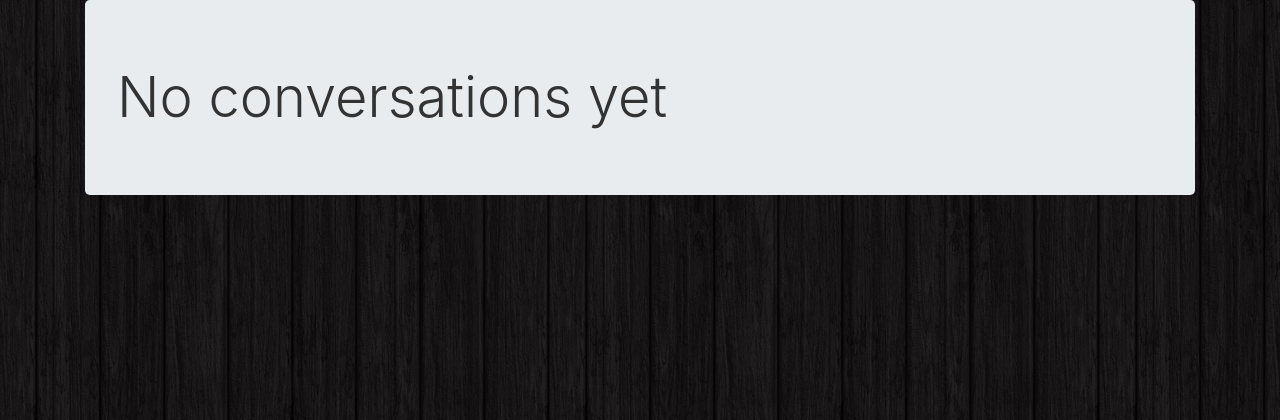
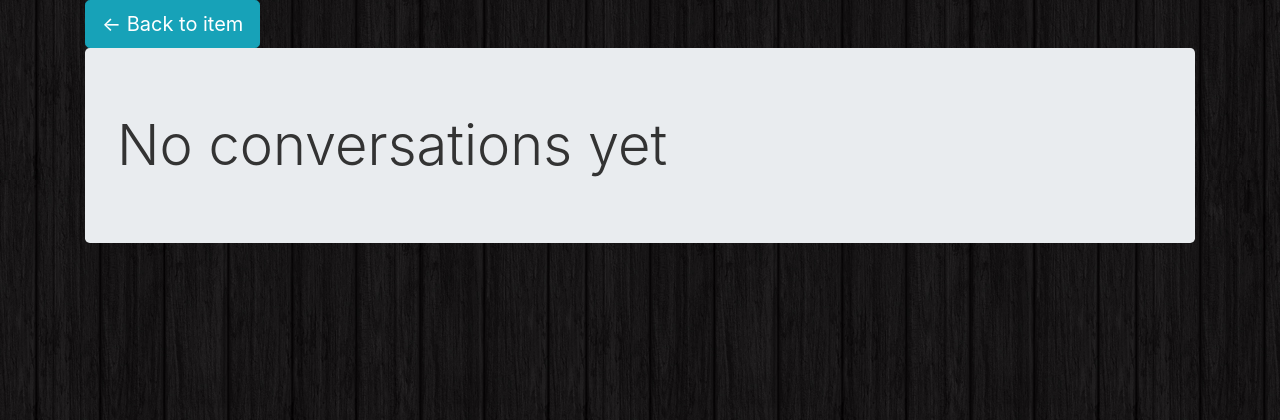
Before and after one commit to jonahweissman/cs3240-textbook-swap, a Django app: template marketplace/templates/marketplace/conversation_list.html in a window 1280 px wide. Shown: the part 70-490 px from the top of the page. Run offline with Django 3.2, Linux system fonts and the light colour scheme; the template is opened without the code that fills it, so the values that code supplies are empty; some libraries are stand-ins or nearby versions.

Commit message:
Add button to return to item from conversation

```diff
--- a/marketplace/templates/marketplace/conversation_list.html
+++ b/marketplace/templates/marketplace/conversation_list.html
@@ -1,6 +1,9 @@
 {% extends 'marketplace/base.html' %}
 
 {% block content %}
+<a href="{% url 'marketplace:item_detail' view.kwargs.pk %}">
+  <button type="button" class="btn btn-info btn-lg">&larr; Back to item</button>
+</a>
 {% for conversation in object_list %}
 	{% if request.user == conversation.item.item_seller_name.user %}
 	<h3> {{ conversation.buyer.user.first_name}}</h3>
```
